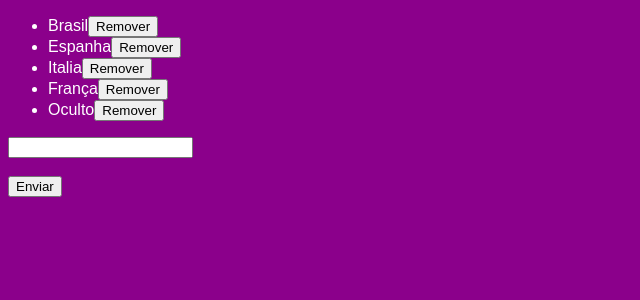
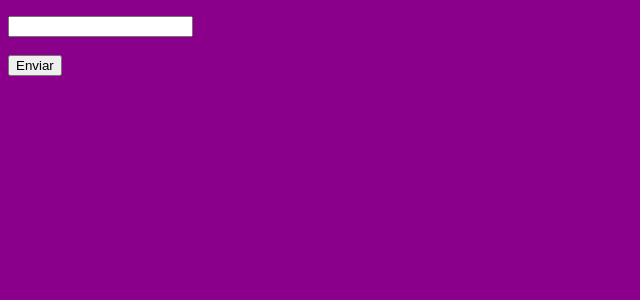
Before and after one commit to flpoliveira/react-study, a React app in the folder modulo04/: page / in a window 1280 px wide. Shown: the top 300 px of the page, without its empty margins (0-640 px from the left). Built offline with nearby package versions, Linux system fonts and the light colour scheme.

Commit message:
Ciclo de vida do componente

```diff
--- a/modulo04/src/components/TechList.js
+++ b/modulo04/src/components/TechList.js
@@ -6,12 +6,30 @@ class TechList extends Component {
   state = {
     novoPais: '',
     paises: [
-      'Brasil',
-      'Espanha',
-      'Italia',
-      'França'
+
     ]
   };
+
+  //Executado assim que o componente aparece em tela
+  componentDidMount(){
+    const paises = localStorage.getItem('paises');
+    if(paises)
+    {
+      this.setState({ paises: JSON.parse(paises)});
+    }
+
+  }
+  //Executado sempre que houver alterações nas props ou estado
+  componentDidUpdate(_, prevState) {
+    if(prevState.paises != this.state.paises)
+    {
+      localStorage.setItem('paises', JSON.stringify(this.state.paises));
+    }
+  }
+  //Quando o componente deixa de existir
+  componentWillUnmount() {
+
+  }
 
   handleInputChange = e =>{
     // console.log(e.target.value);
@@ -44,7 +62,6 @@ class TechList extends Component {
       <form onSubmit={this.handleSubmit}>
         <ul>
           {this.state.paises.map(pais => <TechItem key={pais}  pais={pais} onDelete={() => this.handleDelete(pais)}/>)}
-          <TechItem />
         </ul>
         <input
           type='text'
```
